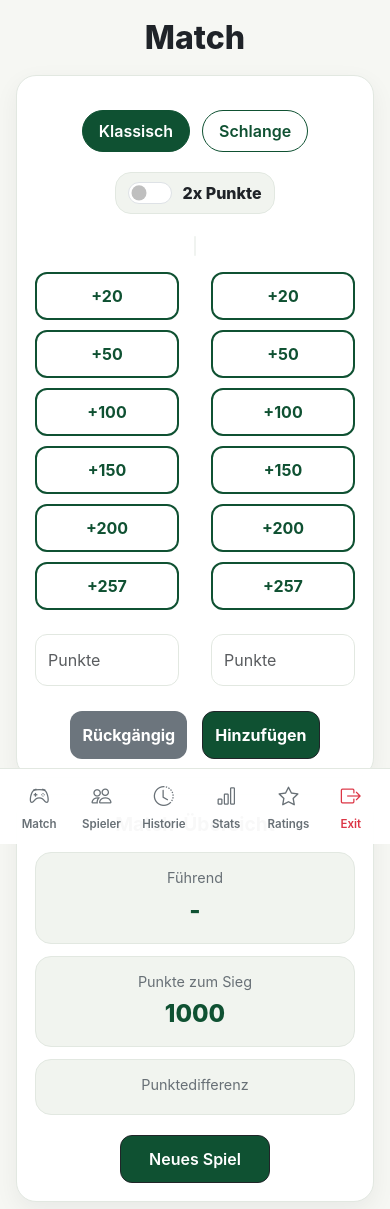
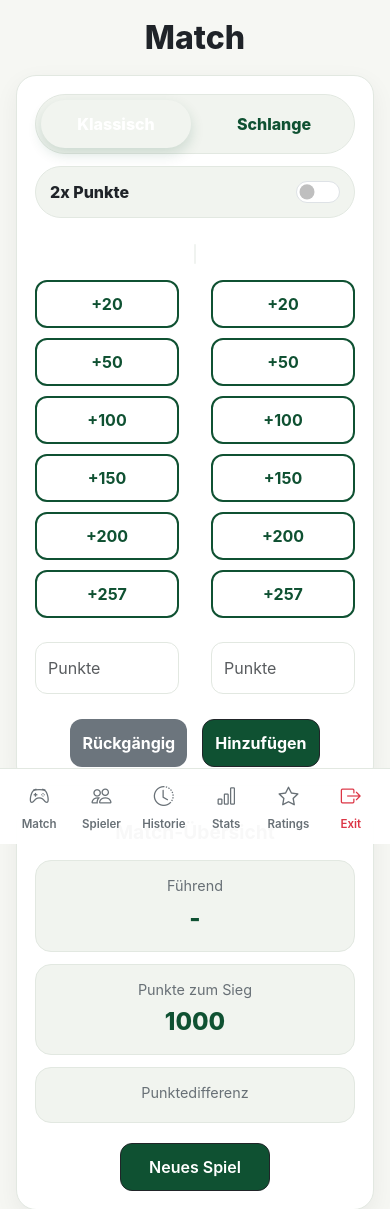
Before and after one commit to MarcBOESCH/Bachelorarbeit-WebApp, a Flask app: template templates/match.html in a window 390 px wide. Shown: the top 1209 px of the page. Run offline with Flask 3, Linux system fonts and the light colour scheme; the template is opened without the code that fills it, so the values that code supplies are empty; the visitor is signed in with stand-in values (Sample User, id 1); parts of the project's set-up code (start-up, migrations or seed data) failed here and were passed over.

Commit message:
double point mobile styling improvements

```diff
--- a/templates/match.html
+++ b/templates/match.html
@@ -13,6 +13,7 @@
 
                 <div id="match-status-message" class="alert alert-success mb-4 d-none text-center fw-bold shadow-sm" style="font-size: 1.1rem;" role="alert"></div>
 
+                <div class="match-control-panel">
                     <div class="score-mode-toggle">
                         <button id="btn-mode-classic" class="btn-toggle active">Klassisch</button>
                         <button id="btn-mode-snake" class="btn-toggle">Schlange</button>
@@ -24,6 +25,7 @@
                             <label class="form-check-label" for="double-points-toggle">
                                 2x Punkte
                             </label>
+                        </div>
                     </div>
                 </div>
 
```
Lines whose indentation alone changed are shown as unchanged.
